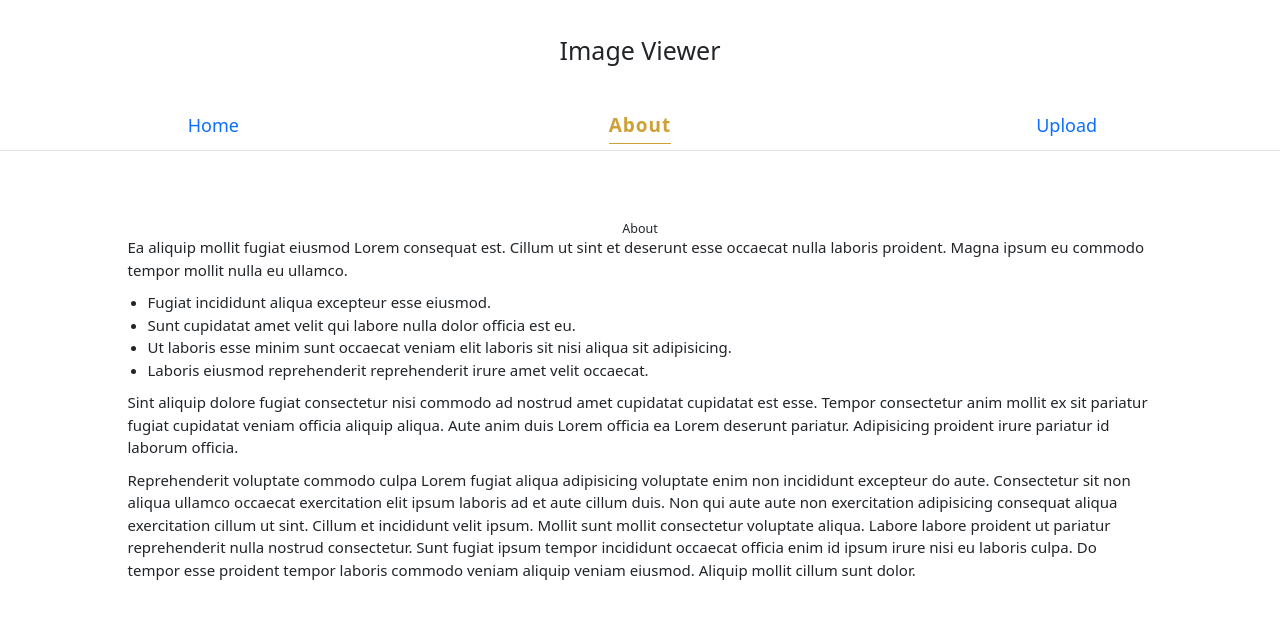
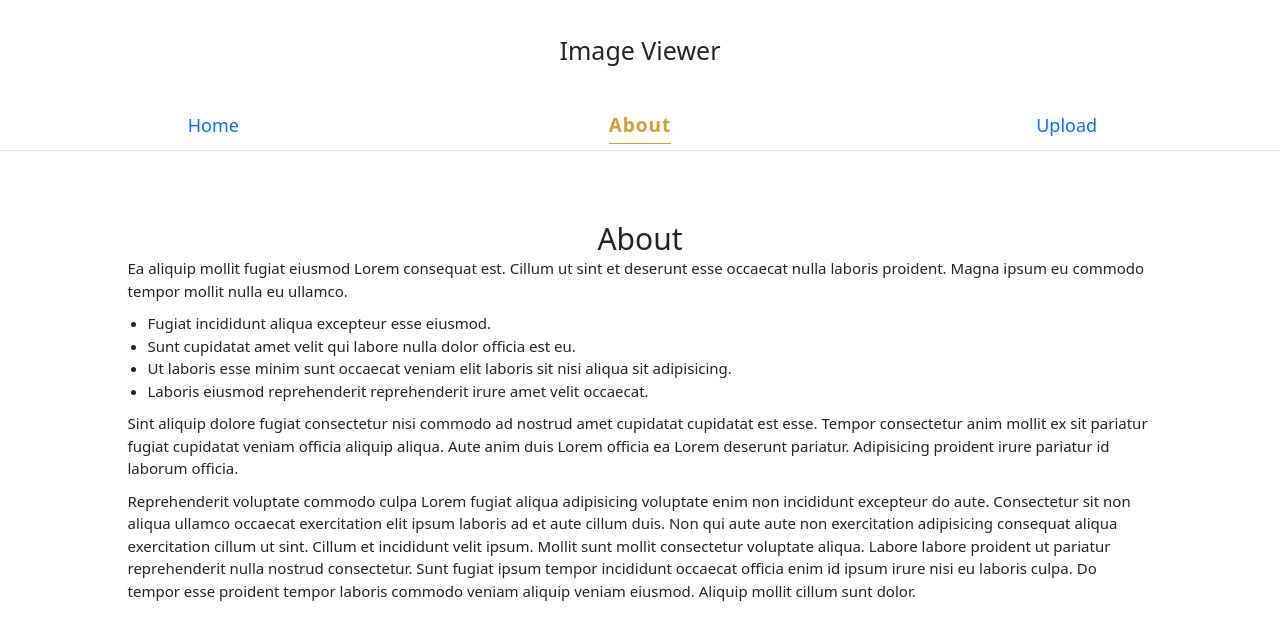
Before and after one commit to njb1286/capstone-image-site-javascript, a React (Vite) app in the folder frontend/: page /about in a window 1280 px wide. Shown: the top 640 px of the page. Built offline with nearby package versions, Linux system fonts and the light colour scheme; no server answers.

Commit message:
Update AboutPage styling and title

```diff
--- a/frontend/src/Pages/AboutPage.module.scss
+++ b/frontend/src/Pages/AboutPage.module.scss
@@ -7,7 +7,7 @@
     font-size: 1.5rem;
   }
 
-  h1 {
+  .title {
     font-size: 3rem;
   }
 }
--- a/frontend/src/Pages/AboutPage.tsx
+++ b/frontend/src/Pages/AboutPage.tsx
@@ -5,7 +5,7 @@ function AboutPage() {
   return (
     <Container>
       <Card.Body className={classes.content}>
-        <Card.Title className="text-center">About</Card.Title>
+        <Card.Title className={`text-center ${classes.title}`}>About</Card.Title>
 
         <Card.Text>
           Ea aliquip mollit fugiat eiusmod Lorem consequat est. Cillum ut sint et deserunt esse occaecat nulla laboris proident. Magna ipsum eu commodo tempor mollit nulla eu ullamco.
```
Also changed, not shown: 1 other file (tests, documents, lock files or other folders).
